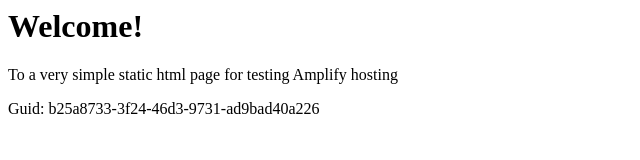
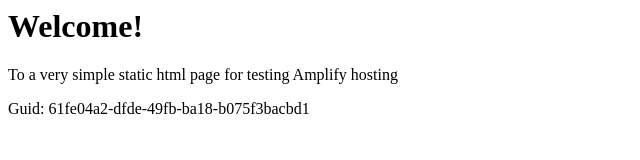
Before and after one commit to aws-aemilia-fra/Github-PR-Commit-Integration-Test-DoNotTouch-GitHubWebhookPushCanaryTest-v1-prod-eu-central-1, a website: page src/index.html in a window 1280 px wide. Shown: the full height of the page, 0-640 px from the left. Drawn offline with Linux system fonts and the light colour scheme.

Commit message:
commit from integ tests

```diff
--- a/src/index.html
+++ b/src/index.html
@@ -12,6 +12,6 @@
 <body>
     <h1>Welcome!</h1>
     <p>To a very simple static html page for testing Amplify hosting</p>
-    <p>Guid: b25a8733-3f24-46d3-9731-ad9bad40a226</p></body>
+    <p>Guid: 61fe04a2-dfde-49fb-ba18-b075f3bacbd1</p></body>
 
 </html>
```
